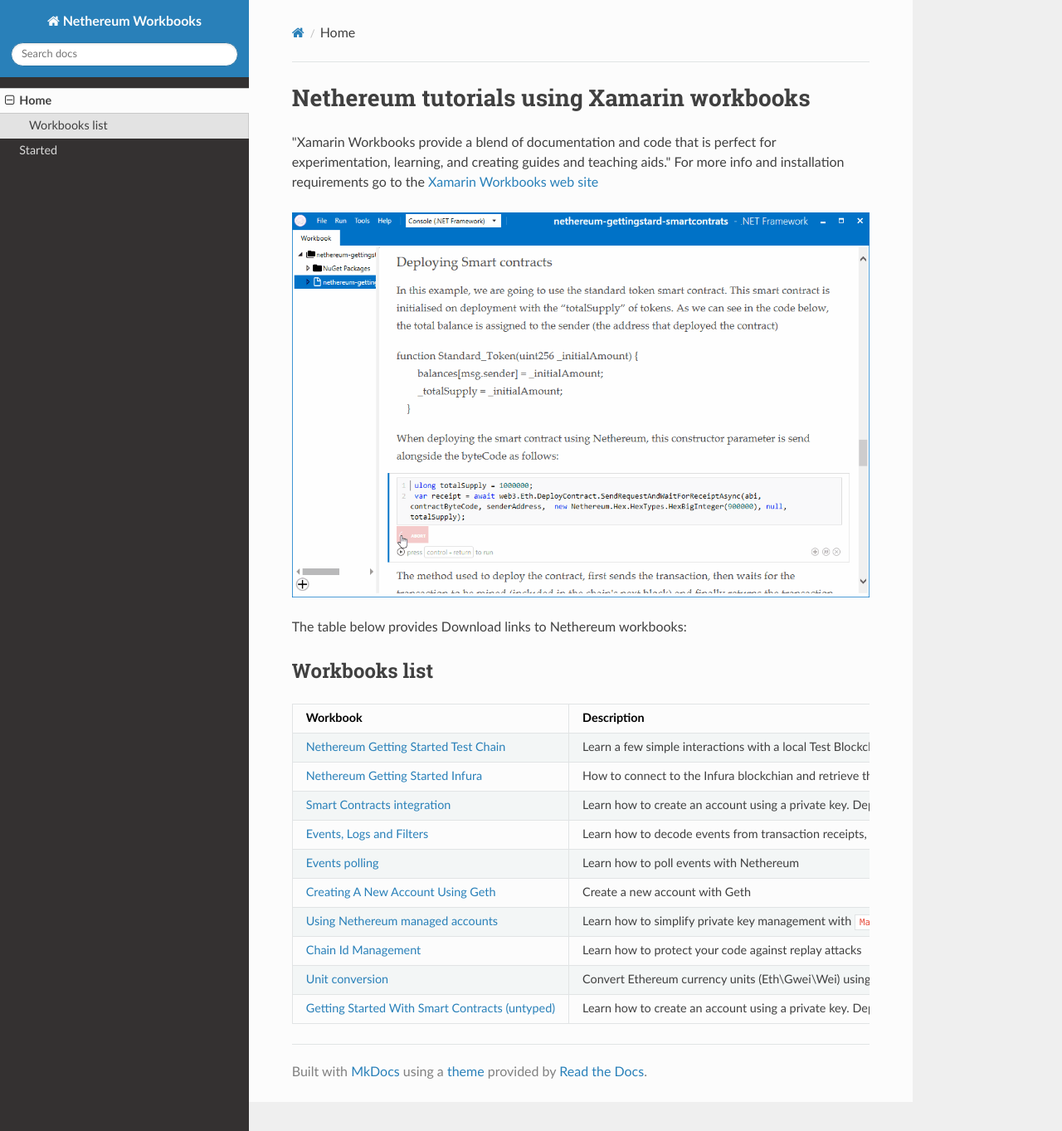
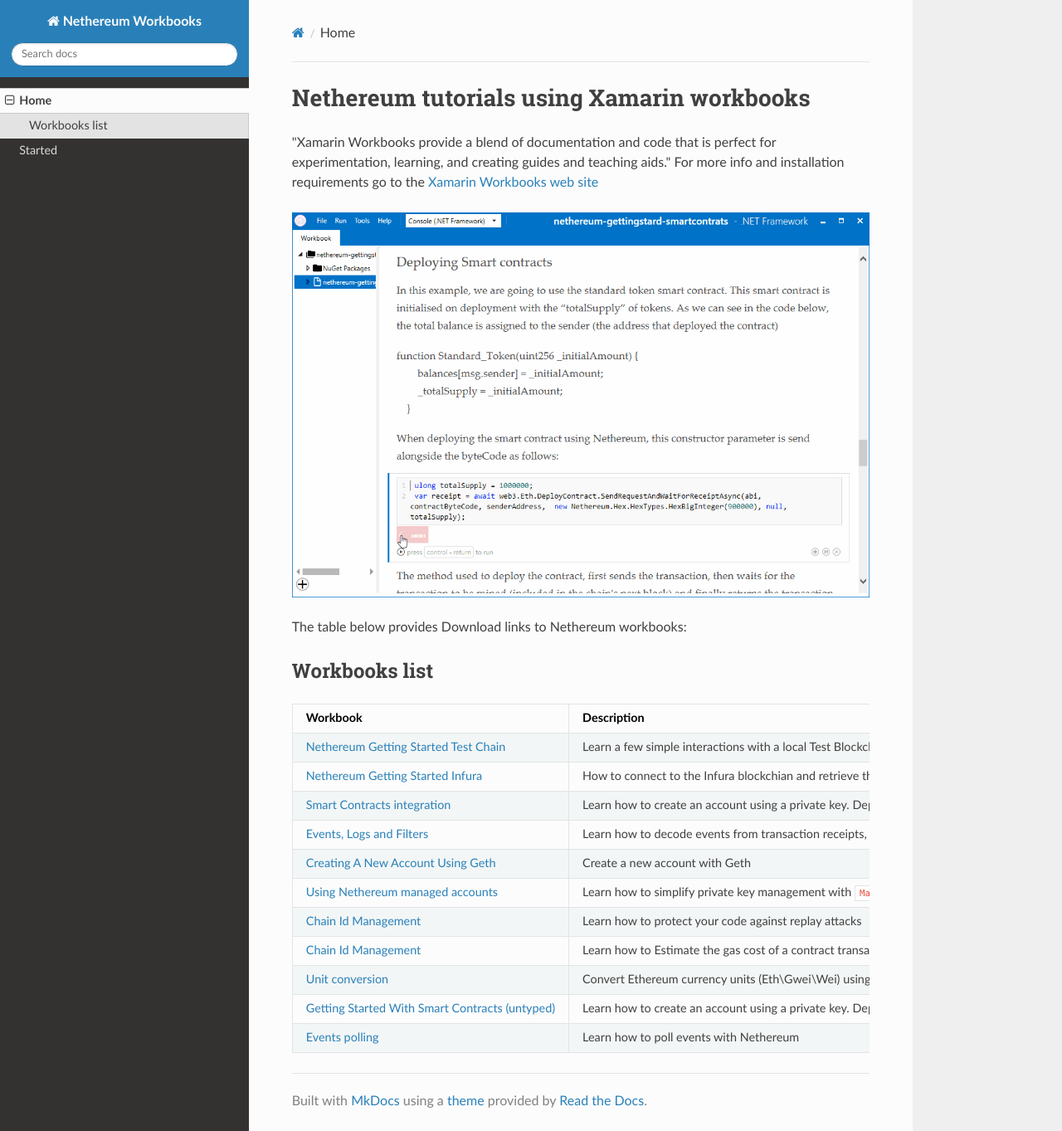
Before and after one commit to Nethereum/Nethereum.Workbooks, an MkDocs documentation site: the page built from docs/index.md, in a window 1280 px wide and 1363 px high. Shown: the whole window at 83% size. Built offline with MkDocs 1.6.1, drawn with Linux system fonts in a browser that asks for light colours; nearby versions of some CDN libraries; old or Windows-style settings are respelled for this version of MkDocs.

Commit message:
added gas estimation article

```diff
--- a/docs/index.md
+++ b/docs/index.md
@@ -14,9 +14,10 @@
 |[Nethereum Getting Started Infura](nethereum-gettingstarted-infura.workbook)|How to connect to the Infura blockchian and retrieve the balance of an account|[Workbook](nethereum-gettingstarted-infura.workbook)|
 [Smart Contracts integration](nethereum-smartcontrats-gettingstarted.workbook)|Learn how to create an account using a private key. Deploy a smart contract using handlers, Send a transaction to the smart contract. Make a query call to the a smart contract. This worbook uses typed contract definitions|[Workbook](nethereum-smartcontrats-gettingstarted.workbook)|
 [Events, Logs and Filters](nethereum-events-gettingstarted.worbook)|Learn how to decode events from transaction receipts, retrieve event logs for a smart contract or all smart contracts using logs and filter changes. Create different filters messages to include only indexed values |[Workbook](nethereum-events-gettingstarted.workbook)|
-[Events polling ](nethereum-eventdtos-getallchanges.workbook)|Learn how to poll events with Nethereum |[Workbook](nethereum-eventdtos-getallchanges.workbook)|
 |[Creating A New Account Using Geth](nethereum-creating-a-new-account-using-geth.workbook) |Create a new account with Geth |[Workbook](nethereum-creating-a-new-account-using-geth.workbook)|
 |[Using Nethereum managed accounts](Nethereum.Workbooks/docs/nethereum-managed-accounts.workbook/index.workbook)| Learn how to simplify private key management with `ManagedAccount`|[Using Nethereum managed accounts](Nethereum.Workbooks/docs/nethereum-managed-accounts.workbook/index.workbook)
 |[Chain Id Management](Nethereum-ChainID-Management.worbook) |Learn how to protect your code against replay attacks|[Workbook](Nethereum-ChainID-Management.workbook)|
+[Chain Id Management](./nethereum-estimating-gas.workbook/index.workbook) |Learn how to Estimate the gas cost of a contract transaction|[Workbook](./nethereum-estimating-gas.workbook/index.workbook)|
 [Unit conversion](nethereum-converting-units.worbook)|Convert Ethereum currency units \(Eth\Gwei\Wei\) using Nethereum methods|[Workbook](nethereum-converting-units.workbook)|
 |[Getting Started With Smart Contracts (untyped)](nethereum-smartcontrats-untyped.worbook) |Learn how to create an account using a private key. Deploy a smart contract. Estimate the gas cost of a contract transaction. Send a transaction to the smart contract. Make a call to a smart contract. Retrieve the state of a smart contract from a previous block. This worbook uses untyped contract definitions|[Workbook](nethereum-smartcontrats-untyped.workbook)|
+[Events polling ](nethereum-eventdtos-getallchanges.workbook)|Learn how to poll events with Nethereum |[Workbook](nethereum-eventdtos-getallchanges.workbook)|
```
